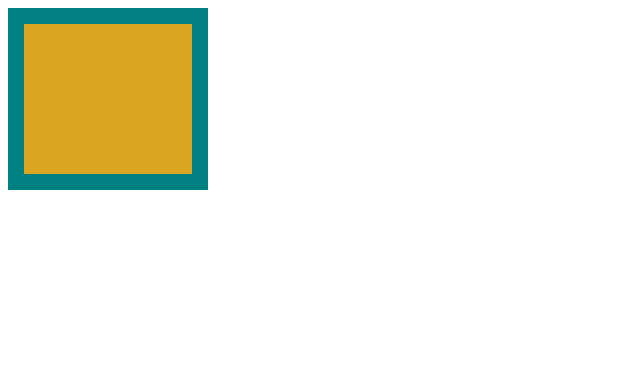
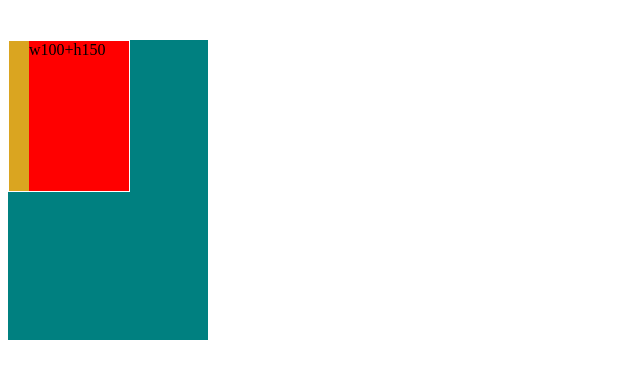
Before and after one commit to Hostess27/questions-5, a plain HTML site: page index.html in a window 1280 px wide. Shown: the whole page, without its empty margins (0-640 px from the left). Drawn offline with Linux system fonts and the light colour scheme.

Commit message:
Вопрос 7

```diff
--- a/css/style.css
+++ b/css/style.css
@@ -1,12 +1,20 @@
 .parent {
     width: 200px;
-    min-height: 150px;
+    height: 300px;
     background-color: teal;
-    padding: 1rem;
     box-sizing: border-box;
 }
 
 .child {
-    min-height: 150px;
+    border: 1px solid #fff;
     background-color: goldenrod;
+    width: 50%;
+    height: 50%;
+    padding-left: 10%;
+    margin-top: 20%;
 }
+
+.inner {
+    background: red;
+    height: 100%;
+}
--- a/index.html
+++ b/index.html
@@ -9,7 +9,9 @@
     </head>
     <body>
         <div class="parent">
-            <div class="child"></div>
+            <div class="child">
+                <div class="inner">w100+h150</div>
+            </div>
         </div>
     </body>
 </html>
```
